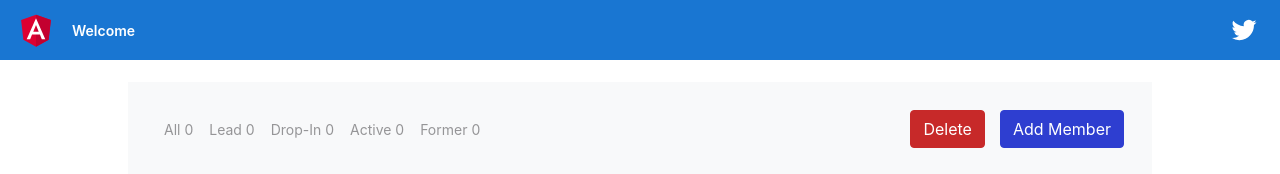
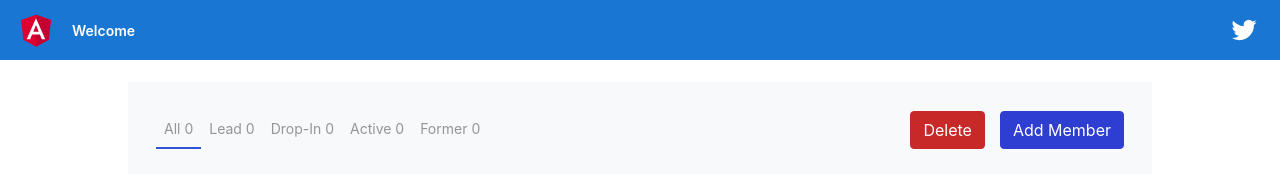
Before and after one commit to aandonova/CompanyManagementSystem, an Angular app: page / in a window 1280 px wide. Shown: the top 174 px of the page. Built offline with nearby package versions, Linux system fonts and the light colour scheme; no server answers.

Commit message:
fix filter data

```diff
--- a/src/app/home/home.component.html
+++ b/src/app/home/home.component.html
@@ -1,7 +1,7 @@
 <nav class="container navbar navbar-expand-sm bg-light justify-content-center">
   <ul class="navbar-nav">
     <li class="nav-item grey">
-      <a class="nav-link" href="">All {{allMemberStatusCount}}</a>
+      <a class="nav-link active" href="">All {{allMemberStatusCount}}</a>
     </li>
     <li class="nav-item">
       <a class="nav-link" click="setStatusFiltersData($event.this.leadMemberStatusCount)">Lead {{leadMemberStatusCount}}</a>
```
